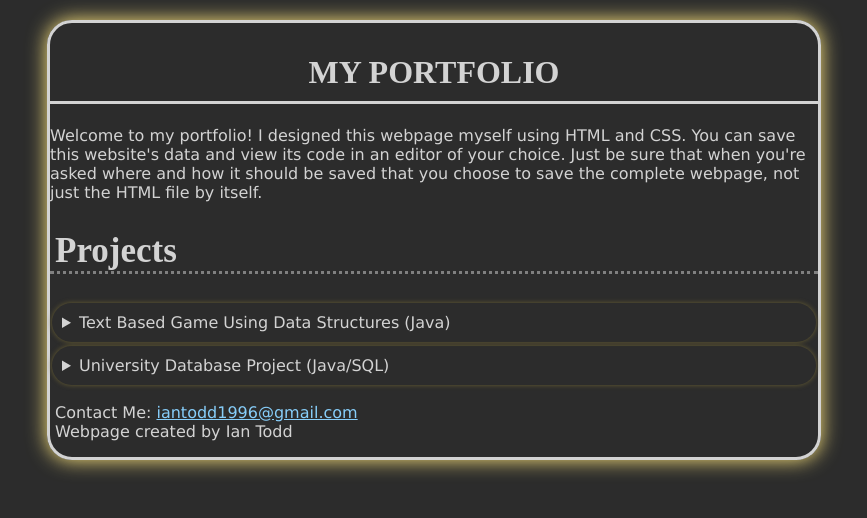
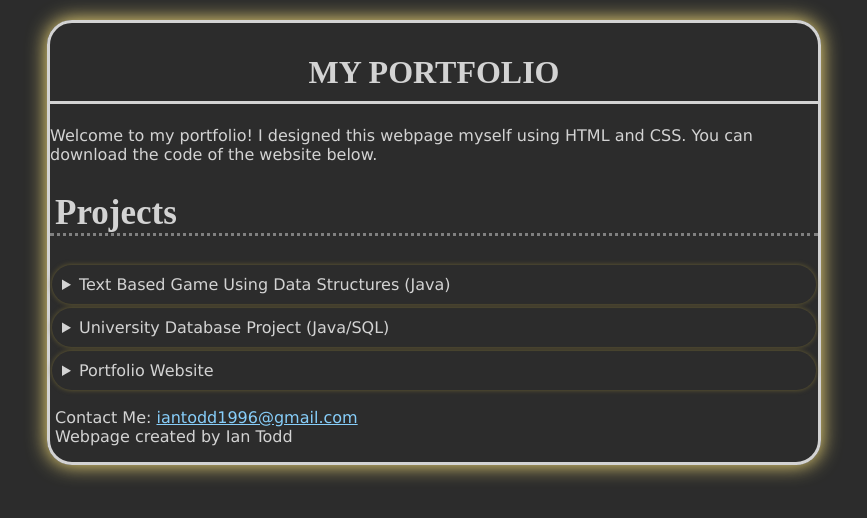
Before and after one commit to iantodd96/iantodd96.github.io, a plain HTML site: page index.html in a window 1280 px wide. Shown: the whole page, without its empty margins (206-1073 px from the left). Drawn offline with Linux system fonts and the light colour scheme.

Commit message:
Added link to website's GitHub code page.
Added a link to the portfolio website's GitHub page, improved the formatting for code readability.

```diff
--- a/index.html
+++ b/index.html
@@ -10,8 +10,7 @@
 
 	<h1> MY PORTFOLIO </h1>
 
-	<p class="introduction">Welcome to my portfolio! I designed this webpage myself using HTML and CSS. You can save this website's data and view its code in an editor of your choice.
-		Just be sure that when you're asked where and how it should be saved that you choose to save the complete webpage, not just the HTML file by itself.
+	<p class="introduction">Welcome to my portfolio! I designed this webpage myself using HTML and CSS. You can download the code of the website below.
 	</p>
 
 	<h2>Projects</h2>
@@ -34,6 +33,14 @@
 		<a href="https://github.com/iantodd96/CS-430-SQL-Interface-Project"><p class="projectLink">Click here for the project's GitHub page.</p></a>
 	</details>
 
+	<details>
+		<summary id = "Proj3">Portfolio Website</summary>
+		<p class="sumText">This is the link to the code for this very portfolio website.
+		</p>
+		<a href="https://github.com/iantodd96/CS-430-SQL-Interface-Project"><p class="projectLink">Click here for the project's GitHub page.</p></a>
+	<a href="https://github.com/iantodd96/iantodd96.github.io"><p class="projectLink">Click here for the project's GitHub page.</p></a>
+	</details>
+
 	<p class="footerText">Contact Me: <a href="mailto:iantodd1996@gmail.com">iantodd1996@gmail.com</a><br/>
 	Webpage created by Ian Todd</p>
 </body>
```
Lines whose indentation alone changed are shown as unchanged.
